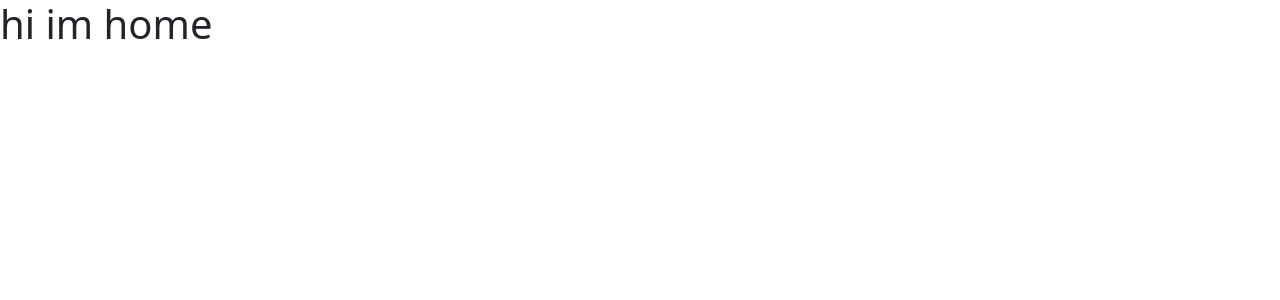
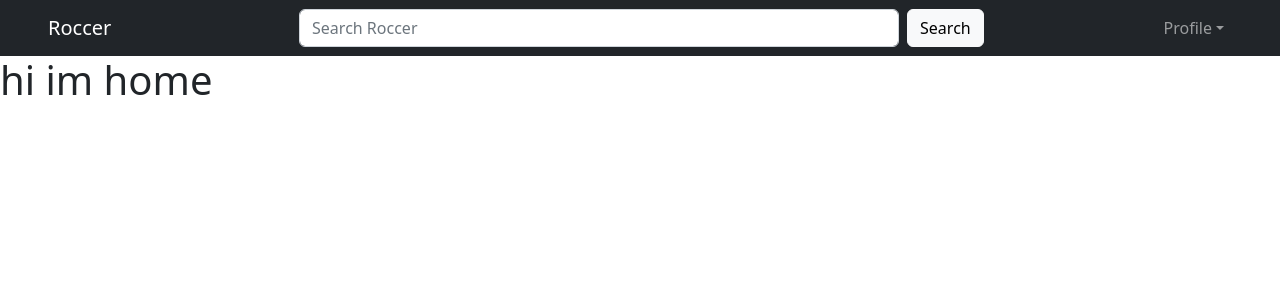
Before and after one commit to Fenshway/roccer, a Flask app: page / in a window 1280 px wide. Shown: the top 300 px of the page. Run offline with Flask 2, Linux system fonts and the light colour scheme.

Commit message:
Designed Navbar

```diff
--- a/app.py
+++ b/app.py
@@ -2,6 +2,17 @@ from flask import Flask, render_template, request
 
 app = Flask(__name__)
 
+
 @app.get('/')
 def index():
     return render_template('index.html')
+
+
+@app.route('/profile')
+def profile():
+    return render_template('profile.html')
+
+
+@app.route('/profile/settings')
+def settings():
+    return render_template('settings.html')
--- a/templates/_layout.html
+++ b/templates/_layout.html
@@ -1,17 +1,68 @@
 <!DOCTYPE html>
 <html lang="en">
+
 <head>
   <meta charset="UTF-8">
   <meta http-equiv="X-UA-Compatible" content="IE=edge">
   <meta name="viewport" content="width=device-width, initial-scale=1.0">
-  <link href="https://cdn.jsdelivr.net/npm/bootstrap@5.1.3/dist/css/bootstrap.min.css" rel="stylesheet" integrity="sha384-1BmE4kWBq78iYhFldvKuhfTAU6auU8tT94WrHftjDbrCEXSU1oBoqyl2QvZ6jIW3" crossorigin="anonymous">
-  <script defer src="https://cdn.jsdelivr.net/npm/bootstrap@5.1.3/dist/js/bootstrap.bundle.min.js" integrity="sha384-ka7Sk0Gln4gmtz2MlQnikT1wXgYsOg+OMhuP+IlRH9sENBO0LRn5q+8nbTov4+1p" crossorigin="anonymous"></script>
+  <link href="https://cdn.jsdelivr.net/npm/bootstrap@5.2.2/dist/css/bootstrap.min.css" rel="stylesheet"
+    integrity="sha384-Zenh87qX5JnK2Jl0vWa8Ck2rdkQ2Bzep5IDxbcnCeuOxjzrPF/et3URy9Bv1WTRi" crossorigin="anonymous">
+  <script defer src="https://cdn.jsdelivr.net/npm/bootstrap@5.2.2/dist/js/bootstrap.bundle.min.js"
+    integrity="sha384-OERcA2EqjJCMA+/3y+gxIOqMEjwtxJY7qPCqsdltbNJuaOe923+mo//f6V8Qbsw3"
+    crossorigin="anonymous"></script>
+  <script src="https://cdn.jsdelivr.net/npm/@popperjs/core@2.9.2/dist/umd/popper.min.js"></script>
+  <style>
+
+  </style>
   <title>{% block title %}{% endblock %}</title>
 </head>
 
 <body>
 
-    {% block body %}{% endblock %}
+
+  <nav class="navbar navbar-expand-md navbar-dark bg-dark px-5">
+    <a class="navbar-brand md-5" href="/">Roccer</a>
+    <button class="navbar-toggler" type="button" data-bs-toggle="collapse" data-bs-target="#navbarSupportedContent"
+      aria-controls="navbarSupportedContent" aria-expanded="false" aria-label="Toggle navigation">
+      <span class="navbar-toggler-icon"></span>
+    </button>
+
+    <div class="collapse navbar-collapse" id="navbarSupportedContent">
+
+      <!---<form class="form-inline d-flex mx-auto" id="form_search" name="form_search" method="get" action="">
+        <div class="form-group">
+          <div class="input-group">
+            <input style="width:600px;" class="form-control" placeholder="Search Roccer" type="text">
+            <span class="input-group-btn">
+              <button class="btn btn-light my-sm-0" type="button">Search</button>
+            </span>
+          </div>
+        </div>
+      </form>-->
+      <form class="form-inline d-flex mx-auto">
+        <input class="form-control me-2" type="search" style="width:600px;" placeholder="Search Roccer">
+        <button type="submit" class="btn btn-light">Search</button>
+      </form>
+
+      <ul class="navbar-nav d-flex">
+        <li class="nav-item dropdown ms-auto">
+          <a class="nav-link dropdown-toggle" href="#" id="navbarDropdown" role="button" data-bs-toggle="dropdown"
+            aria-haspopup="true" aria-expanded="false">Profile</a>
+          <div class="dropdown-menu" aria-labelledby="navbarDropdown">
+            <a class="dropdown-item" href="#">Search</a>
+            <a class="dropdown-item" href="/profile">Profile</a>
+            <a class="dropdown-item" href="/profile/settings">Settings</a>
+            <div class="dropdown-divider"></div>
+            <a class="dropdown-item" href="#">Logout</a>
+          </div>
+        </li>
+      </ul>
+
+    </div>
+  </nav>
+
+  {% block body %}{% endblock %}
 
 </body>
+
 </html>
```
Also changed, not shown: templates/index.html (line endings or trailing spaces).
